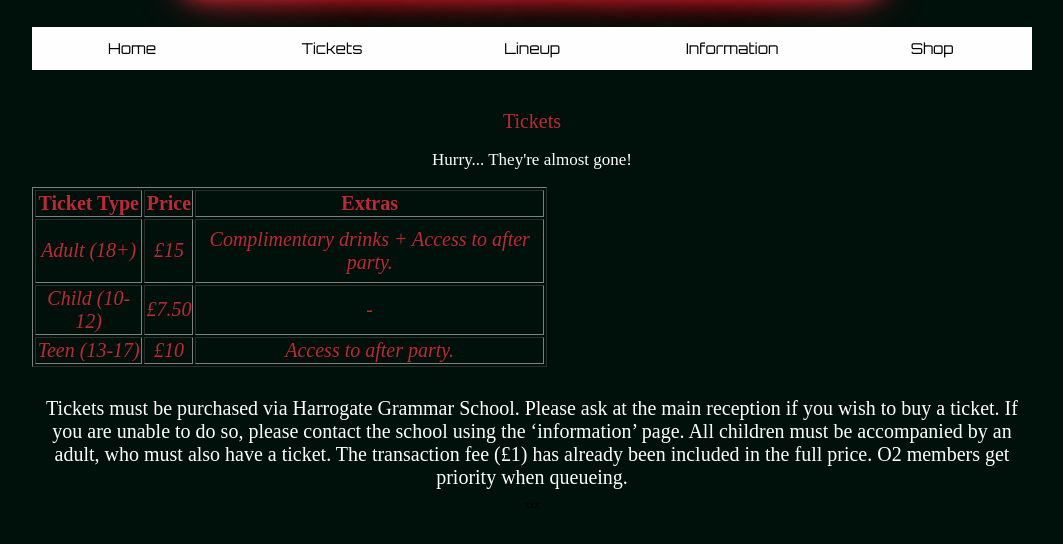
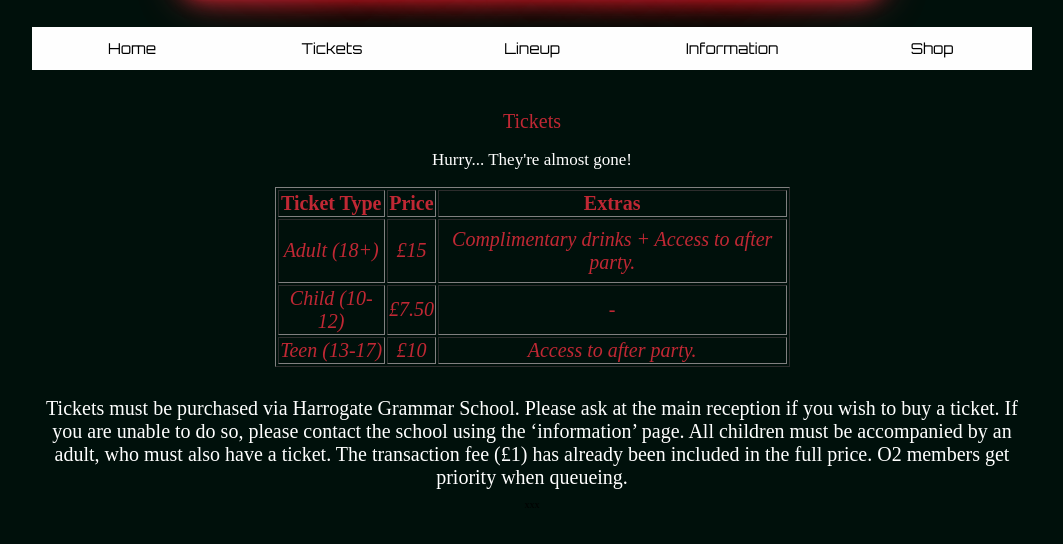
Before and after one commit to Bubbalicious/BOTB, a plain HTML site: page tickets.html in a window 1280 px wide. Shown: the part 148-692 px from the top of the page, without its empty margins (108-1171 px from the left). Drawn offline with nearby package versions, Linux system fonts and the light colour scheme; a web font is replaced by a local one.

Commit message:
Add files via upload

```diff
--- a/tickets.html
+++ b/tickets.html
@@ -42,7 +42,7 @@
 </div>
 
 <div id="table">
-  <table width="515" border="1">
+  <table width="515" border="1" align="center">
     <tr>
       <th scope="col">Ticket Type</th>
       <th scope="col">Price</th>
```
